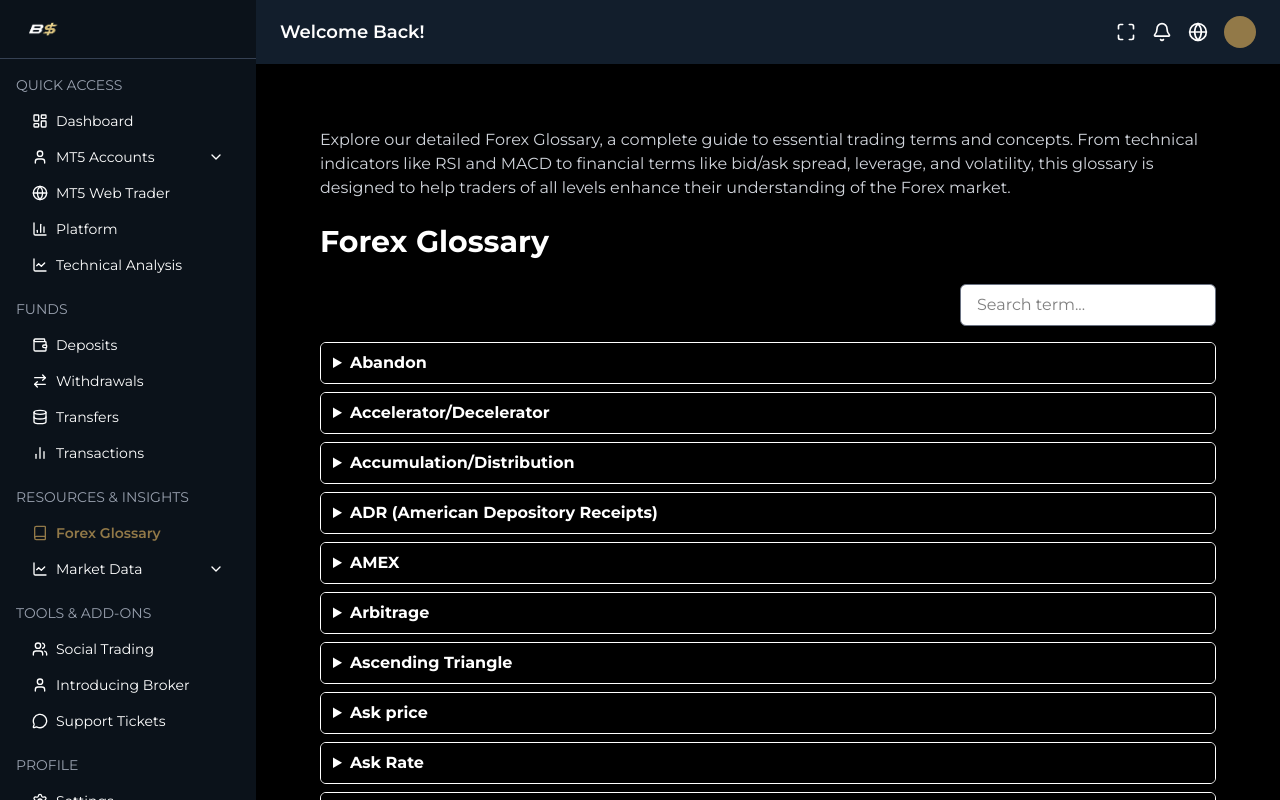
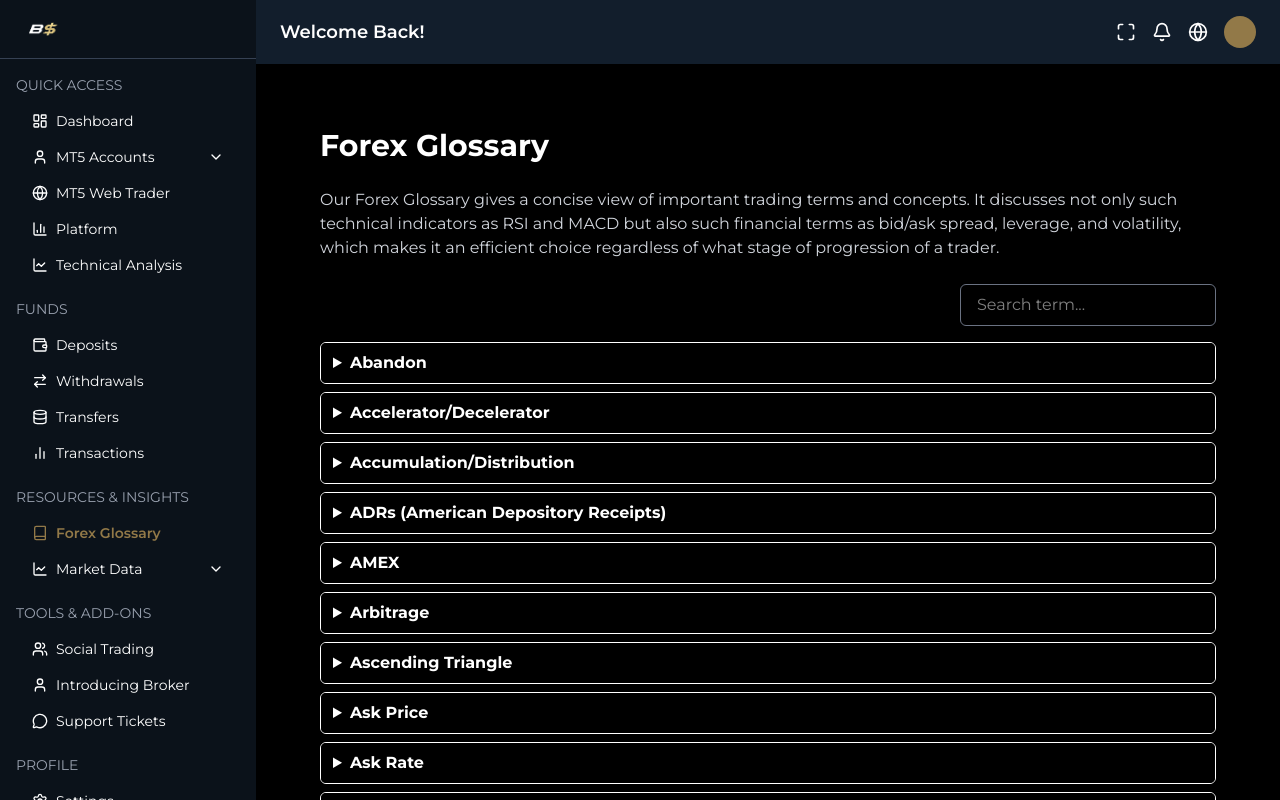
Before and after one commit to Shubham9049/WinProFx, a Next.js app: page /forex-glossary in a window 1280 px wide. Built offline with nearby package versions, Linux system fonts and the light colour scheme.

Commit message:
Add content of Forex Glossary

```diff
--- a/src/app/(dashboard)/forex-glossary/page.tsx
+++ b/src/app/(dashboard)/forex-glossary/page.tsx
@@ -10,62 +10,181 @@ const glossaryData: GlossaryItem[] = [
   {
     term: "Abandon",
     definition:
-      "Abandon literally means rejection (from the French. Abandon). As applied to the sphere of financial operations, abandon can be a waiver of any right or property, withdrawal from a transaction, waiver of using an option until its full expiration date.",
+      "This is derived from the French term abondon which means to abandon or to forsake. In finance, an action of forfeiting a right, abandoning or quitting a trade, or refusing to use an option before that option expires.",
   },
   {
     term: "Accelerator/Decelerator",
     definition:
-      "The Accelerator/Decelerator technical indicator shows the acceleration or deceleration of the current market driving force.",
+      "A technical indicator that tracks the rate at which the market's driving force gains or loses momentum.",
   },
   {
     term: "Accumulation/Distribution",
     definition:
-      "Accumulation/Distribution is an indicator designed to reflect cumulative inflows and outflows of money by comparing closing prices with corresponding highs and lows.",
+      "An indicator that measures the total flow of funds into and out of an asset by comparing closing prices to their respective highs and lows.",
   },
   {
-    term: "ADR (American Depository Receipts)",
+    term: "ADRs (American Depository Receipts) ",
     definition:
-      "The American Depositary Receipt is used to trade in securities of foreign companies in the United States. Shares of foreign companies are acquired by the American depositary bank in the process of listing these shares on US stock exchanges. This scheme has been used since 1927. Receipts (ADRs) are denominated in US dollars. In the same way, they are freely traded in Europe. ADRs are a tool for raising capital in the US and international markets. They may have different names that meet the requirements of a particular market.",
+      "It enableS U.S. investors to trade shares of international firms on American exchanges. A US depositary bank buys overseas shares and issues ADRs priced in US dollars. This system, which has been in place since 1927, assists enterprises in raising finance in the United States and other international markets, as well as trading freely throughout Europe.",
   },
   {
     term: "AMEX",
     definition:
-      "World Stock Exchange, which grew out of a small company of stock traders in the second largest US stock exchange. Its distinctive feature is that shares of firms that are in the development stage (small and medium business) are traded here. Two major indices are calculated on this exchange: AMEX Major Market Index and AMEX Market Value Index.",
+      "The American Stock Exchange began as a small group of merchants and is now the second-largest stock exchange in the United States. It is well-known for listing shares of small and medium-sized enterprises. Two important indices, the AMEX important Market Index and the AMEX Market Value Index, are computed here",
   },
   {
     term: "Arbitrage",
     definition:
-      "Simultaneous purchase of an undervalued financial asset and sale of its overvalued equivalent in order to make further risk-free profit from the price difference of assets which emerged as a result of temporary market inefficiency.",
+      "A method in which a trader buys an inexpensive asset while simultaneously selling an overpriced equivalent, benefitting from the momentary price differential while avoiding market risk.",
   },
   {
     term: "Ascending Triangle",
     definition:
-      "The Ascending triangle graphical price pattern is a chart pattern of an existing trend continuation, which is usually formed in an uptrend and confirms its further direction.",
+      "A bullish continuation chart pattern that typically forms during an uptrend and indicates that the trend will continue in the same direction.",
   },
   {
-    term: "Ask price",
+    term: "Ask Price",
     definition:
-      "The ask price is the price at which one buys any financial instrument.",
+      "The amount that a seller consents to charge for a financial item.",
   },
   {
     term: "Ask Rate",
-    definition: "See ask price",
+    definition: "Another term for Ask Price.",
   },
   {
     term: "Asset",
     definition:
-      "An instrument which has an economic value and may generate income in future.",
+      "Any resource with economic value that can generate future income or benefits.",
   },
   {
     term: "AUDUSD",
     definition:
-      "The Australian dollar and the US dollar currency pair. In this pair the Australian dollar is the base currency, and the US dollar is the quoted one.",
+      "A pair referencing the rate at which you can exchange the Australian dollar (base currency) into the U.S. dollar (quote currency).",
   },
-  { term: "Aussie", definition: "Slang term  for the Australian Dollar." },
+  { term: "Aussie", definition: "Australian dollar slang." },
   {
     term: "Automated Trading",
     definition:
-      "Automated trading gives an opportunity to make the trading process absolutely automated.",
+      "A system where trades can be placed and maintained automatically under pre-configured rules or sets of algorithms, minimising or eliminating manual input.",
+  },
+  {
+    term: "Average Directional Index (ADX)",
+    definition:
+      "Welles Wilder invented this indicator that measures the power of a trend based on the analysis of ranges between the high and low-prices.",
+  },
+  {
+    term: "Average True Range Indicator",
+    definition:
+      "An indicator that measures market volatility by analysing the average range between high and low prices over a set period.",
+  },
+  {
+    term: "Awesome Oscillator",
+    definition:
+      "A technical tool that reflects changes in market momentum by comparing current and past price movements (definition continues if needed).",
+  },
+  {
+    term: "Backwardation",
+    definition:
+      "The state of the market where a futures contract's price is lower than the underlying's price as established by the spot market. Or when further-dated futures are priced at a lesser level than near future futures.",
+  },
+  {
+    term: "Balance/Account Balance",
+    definition:
+      "The entire value of all closed trades, deposits, and withdrawals from a trading account.",
+  },
+  {
+    term: "Bank of Canada (BOC)",
+    definition:
+      "The financial system, the monetary policy and the supply of currencies in Canada are managed by the bank of Canada (BOC).",
+  },
+  {
+    term: "Bank of England (BOE)",
+    definition: "The United Kingdom's central bank is the Bank of England.",
+  },
+  {
+    term: "Bank of Japan (BOJ)",
+    definition:
+      "The central bank of Japan monitors monetary policy, the issuance of currency, and has the stability of the economy.",
+  },
+  {
+    term: "Bar Chart",
+    definition:
+      "A bar chart that displays the high, low, open, and close points over a specific period of time. The vertical stroke represents high and low and the horizontal marks are open (left) and close (right).",
+  },
+  {
+    term: "Base Currency",
+    definition:
+      "The first currency in a currency pair represents the unit being purchased or sold.",
+  },
+  {
+    term: "Base Interest Rate",
+    definition:
+      "The interest rate established by a nation's central bank has an impact on the value of its currency and lending rates within the economy.",
+  },
+  {
+    term: "Basis",
+    definition:
+      "An asset's futures price minus its current price. As a futures contract approaches expiration, its basis narrows to zero.",
+  },
+  {
+    term: "Basis Point",
+    definition:
+      "Basis points, or 0.01 percent (one tenth of a percentage point),are frequently used to quantify changes in interest rates.",
+  },
+  {
+    term: "Bear Market",
+    definition:
+      "A market climate characterized by persistently declining pricing.",
+  },
+  {
+    term: "Bearish Rectangle",
+    definition:
+      "A continuation chart pattern formed during a downtrend, indicating that the decline will most likely continue.",
+  },
+  {
+    term: "Beneficiary",
+    definition:
+      "An individual or organization entitled to receive advantages or profits, as stipulated in a financial agreement or legal document.",
+  },
+  {
+    term: "Bid Price",
+    definition:
+      "The price at which a buyer is willing to pay for a financial asset.",
+  },
+  {
+    term: "Bid-Ask Spread",
+    definition:
+      "Bid (buy) and ask (sell) prices of a financial instrument are not equal.",
+  },
+  {
+    term: "Big Board",
+    definition:
+      "In terms of market value, the New York Stock Exchange, or NYSE, is the biggest stock exchange in the world, with over 3000 listed companies.",
+  },
+  {
+    term: "Binary Options",
+    definition:
+      "A kind of monetary option whose payment is fixed, and whose risk is set in advance; where traders gamble whether an asset would go up or down in price, given a certain amount of time.",
+  },
+  {
+    term: "Bollinger Bands Indicator",
+    definition:
+      "An indicator developed based on volatility, which employs moving average with upper and lower bands to make price extremes, potential breakouts and market consolidation evident.",
+  },
+  {
+    term: "Break",
+    definition:
+      "The steep rise or fall in price that often takes place when there is an uneven relationship between the buyers and the sellers.",
+  },
+  {
+    term: "Bretton Woods Agreement",
+    definition:
+      "An agreement of 1944 between Allied Countries to create a fixed exchange rate regime with currencies pegged to the US dollar which was convertible to gold. This made the International Monetary Fund come into being. This system failed in 1971 when America ended the convertibility of gold.",
+  },
+  {
+    term: "Broker",
+    definition:
+      "The individual or business that serves as a broker allows a client to enter a market and trades on their behalf.",
   },
 ];
 
@@ -78,17 +197,16 @@ export default function ForexGlossary() {
 
   return (
     <section className="bg-black text-white py-10 px-4 sm:px-10">
+      {/* Glossary Title */}
+      <h2 className="text-3xl font-bold mb-6">Forex Glossary</h2>
       {/* Top description */}
       <p className="max-w-4xl mb-6 text-gray-300">
-        Explore our detailed Forex Glossary, a complete guide to essential
-        trading terms and concepts. From technical indicators like RSI and MACD
-        to financial terms like bid/ask spread, leverage, and volatility, this
-        glossary is designed to help traders of all levels enhance their
-        understanding of the Forex market.
+        Our Forex Glossary gives a concise view of important trading terms and
+        concepts. It discusses not only such technical indicators as RSI and
+        MACD but also such financial terms as bid/ask spread, leverage, and
+        volatility, which makes it an efficient choice regardless of what stage
+        of progression of a trader.
       </p>
-
-      {/* Glossary Title */}
-      <h2 className="text-3xl font-bold mb-6">Forex Glossary</h2>
 
       {/* Search bar */}
       <div className="flex justify-end mb-4">
@@ -97,7 +215,7 @@ export default function ForexGlossary() {
           placeholder="Search term..."
           value={searchTerm}
           onChange={(e) => setSearchTerm(e.target.value)}
-          className="px-4 py-2 rounded-md border border-gray-500 bg-white text-black w-full sm:w-64 focus:outline-none focus:ring-2 focus:ring-blue-500"
+          className="px-4 py-2 rounded-md border border-gray-500 bg-black text-white w-full sm:w-64 focus:outline-none focus:ring-2 focus:ring-blue-500"
         />
       </div>
 
```
